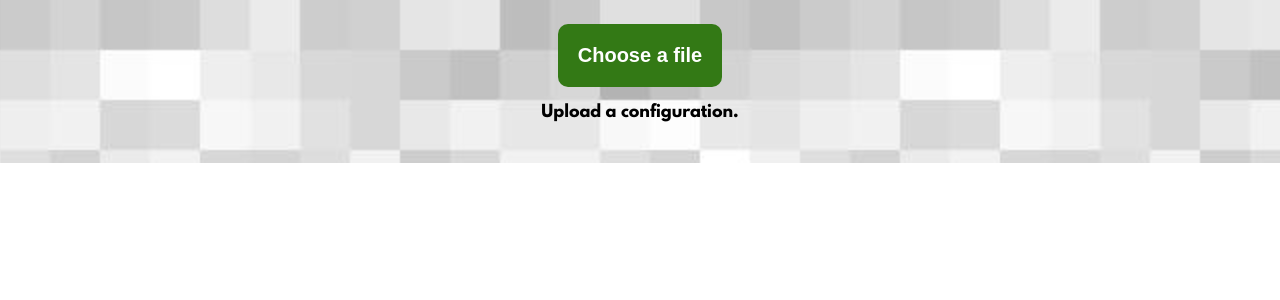
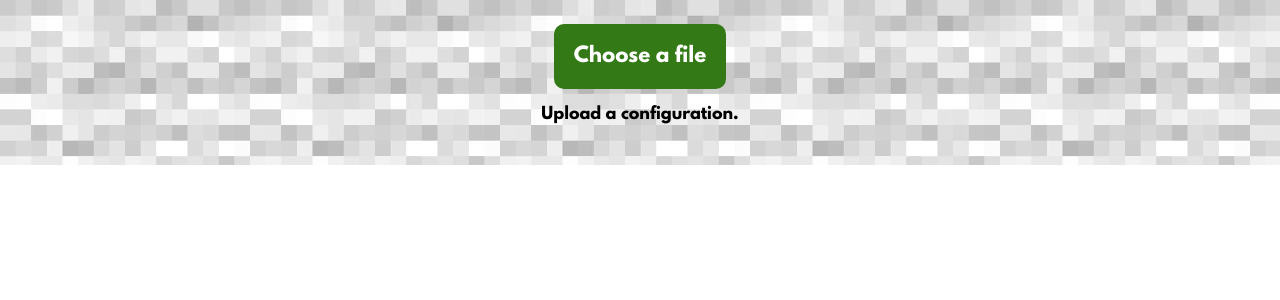
Before and after one commit to kylereblora/n-chancellor-problem-solver, a React (Create React App) app in the folder client/: page / in a window 1280 px wide. Shown: the top 300 px of the page. Built offline with nearby package versions, Linux system fonts and the light colour scheme.

Commit message:
added fieldset

```diff
--- a/client/src/App.css
+++ b/client/src/App.css
@@ -4,11 +4,11 @@
   flex-direction: column;
   align-items: center;
   justify-content: center;
-  height: 100%;
+  height: 50%;
   padding: 24px;
   background: url(./assets/whitewool.png);
   background-repeat: repeat;
-  background-size: 100vh;
+  background-size: 250px;
   font-family: 'League Spartan Bold', sans-serif;
 }
 
@@ -29,7 +29,7 @@
   display: inline-block;
   padding: 20px;
   border-radius: 10px;
-  font-family: 'League Spartan', sans-serif;
+  font-family: 'League Spartan Bold', sans-serif;
 
 }
 
@@ -47,3 +47,15 @@
   margin-top: 50px;
   background: white;
 }
+
+
+fieldset {
+  border-radius: 15px;
+}
+
+legend {
+  border: 1px solid black;
+  padding: 12px;
+  background: aliceblue;
+  border-radius: 15px;
+}
--- a/client/src/App.jsx
+++ b/client/src/App.jsx
@@ -40,10 +40,10 @@ class App extends Component {
                             {
                                 this.state.solutions.solution.map((sol, index) => {
                                    return (
-                                    <div className="current-solution" key={index}>
-                                        <p>Configuration #{index+1}</p>
+                                    <fieldset className="current-solution" key={index}>
+                                        <legend>Configuration #{index+1}</legend>
                                         <Configuration solutionSet={sol} />
-                                    </div>
+                                    </fieldset>
                                    )
                                 })
                             }
--- a/client/src/Configuration/configuration.css
+++ b/client/src/Configuration/configuration.css
@@ -1,8 +1,3 @@
-.config {
-    margin: 0 0 100px 0;
-}
-
-
 .configBoard {
     display: flex;
     margin: 24px;
```
